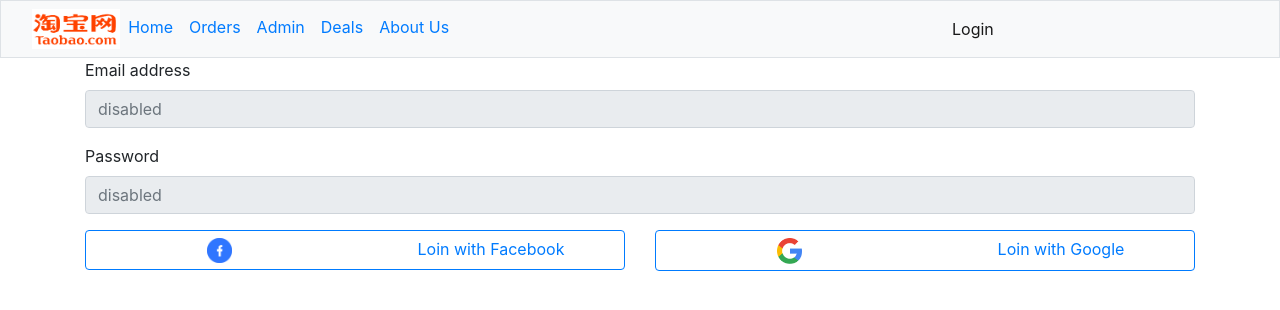
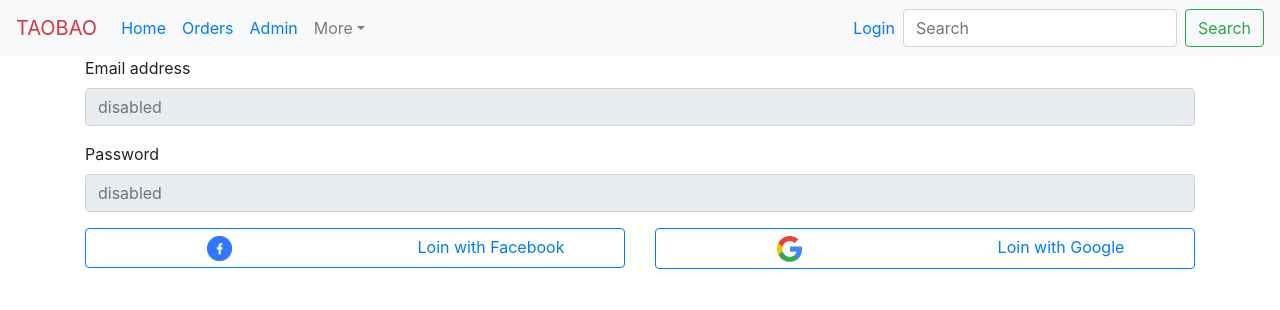
Before and after one commit to shakil51298/Taobao-Client, a React (Create React App) app: page /login in a window 1280 px wide. Shown: the top 310 px of the page. Built offline with nearby package versions, Linux system fonts and the light colour scheme.

Commit message:
navigation bar expand fixed

```diff
--- a/src/Components/AddProducts/AddProducts.js
+++ b/src/Components/AddProducts/AddProducts.js
@@ -60,7 +60,7 @@
         <div className="container">
             <h1 className="text-center">Add New products from here</h1>
             <form onSubmit={handleSubmit(onSubmit)}>
-                <input name="name" required className="form-control" placeholder="Product Name" defaultValue="pran potato crackers" ref={register} />
+                <input name="name" required className="form-control" placeholder="Product Name" defaultValue="pran potato 			crackers" ref={register} />
                 <br/>
                 <input name="weight" aria-required className="form-control" placeholder="Weight" defaultValue="50gm" ref={register} />
                 <br/>
--- a/src/Components/Header/Header.js
+++ b/src/Components/Header/Header.js
@@ -2,38 +2,43 @@
 import { Link } from "react-router-dom";
 import { userContext } from '../../App';
 import taobaoLogo from '../../imges/taobao-logo.png'
+import {Navbar , Nav , NavDropdown , Form , Button , FormControl} from 'react-bootstrap'
 
 const Header = () => {
     const [loggedInuser] = useContext(userContext)
     return (
-            <nav className="navbar navbar-expand-lg navbar-light bg-light border">
-                <div className="container-fluid row">
-                        <button className="navbar-toggler" type="button" data-bs-toggle="collapse" data-bs-target="#navbarText" aria-controls="navbarText" aria-expanded="false" aria-label="Toggle navigation">
-                        <span className="navbar-toggler-icon"></span>
-                    </button>
-                    <div className="collapse navbar-collapse" id="navbarText">
-                        <div className="col-md-9">
-                            <Link to="/"><img className="logo" src={taobaoLogo} alt=""/></Link>
-                            <Link to="/" className="m-2">Home</Link>
-                            <Link to="/orders" className="m-2">Orders</Link>
-                            <Link to="/admin" className="m-2">Admin</Link>
-                            <Link to="/Deals" className="m-2">Deals</Link>
-                            <Link to="/about-taobao" className="m-2">About Us</Link>
-                        </div>
-                        <div className="col-md-3">
-                            <span className="navbar-text">
-                                {
-                                    loggedInuser.isSignIn ? <Link to="/login" className="m-1">{loggedInuser.name || loggedInuser.email}</Link> : <Link to="/login" className="m-2">Login</Link>
-                                }
-                                {
-                                    loggedInuser.isSignIn && <Link to="/userProfile"><img className="ml-0 rounded-circle w-25" src={loggedInuser.photo} alt="profile photo"/>
-                                    </Link>
-                                }
-                            </span>
-                        </div>
-                    </div>
-                </div>
-            </nav>
+        // <nav className="navbar navbar-expand-lg navbar-light bg-light border">
+        <Navbar bg="light" expand="lg">
+            <Navbar.Brand><Link className= "text-decoration-none text-danger ">TAOBAO</Link></Navbar.Brand>
+            <Navbar.Toggle aria-controls="basic-navbar-nav" />
+            <Navbar.Collapse id="basic-navbar-nav">
+                <Nav className="mr-auto">
+                    <Link to="/" className="m-2 text-decoration-none">Home</Link>
+                    <Link to="/orders" className="m-2 text-decoration-none">Orders</Link>
+                    <Link to="/admin" className="m-2 text-decoration-none">Admin</Link>
+                    <NavDropdown title="More" id="basic-nav-dropdown">
+                        <NavDropdown.Item href="#action/3.1">
+                            <Link to="/Deals" className="m-2 text-decoration-none">Deals</Link>
+                        </NavDropdown.Item>
+                        <NavDropdown.Item href="#action/3.2">
+                            <Link to="/about-taobao" className="m-2 text-decoration-none">About Us</Link>
+                        </NavDropdown.Item>
+                    </NavDropdown>
+                </Nav>
+                <span className="navbar-text"></span>
+                {
+                    loggedInuser.isSignIn ? <Link to="/login" className="m-1 text-decoration-none">{loggedInuser.name || loggedInuser.email}</Link> : <Link to="/login" className="m-2 text-decoration-none">Login</Link>
+                }
+                {
+                    loggedInuser.isSignIn && <Link to="/userProfile"><img className="ml-0 rounded-circle w-25" src={loggedInuser.photo} alt="profile photo" /></Link>
+                }
+
+                <Form inline>
+                    <FormControl type="text" placeholder="Search" className="mr-sm-2" />
+                    <Button variant="outline-success">Search</Button>
+                </Form>
+            </Navbar.Collapse>
+        </Navbar>
     );
 };
 
--- a/src/Components/Home/Home.js
+++ b/src/Components/Home/Home.js
@@ -10,7 +10,7 @@
         .then(data => setProduct(data))
     },[])
     return (
-        <div className="container mt-3">
+        <div className="container mt-3 mb-5">
             <div className="row g-4">
                 {
                     product.length === 0 && <div class="spinner-border text-danger" role="status">
```
